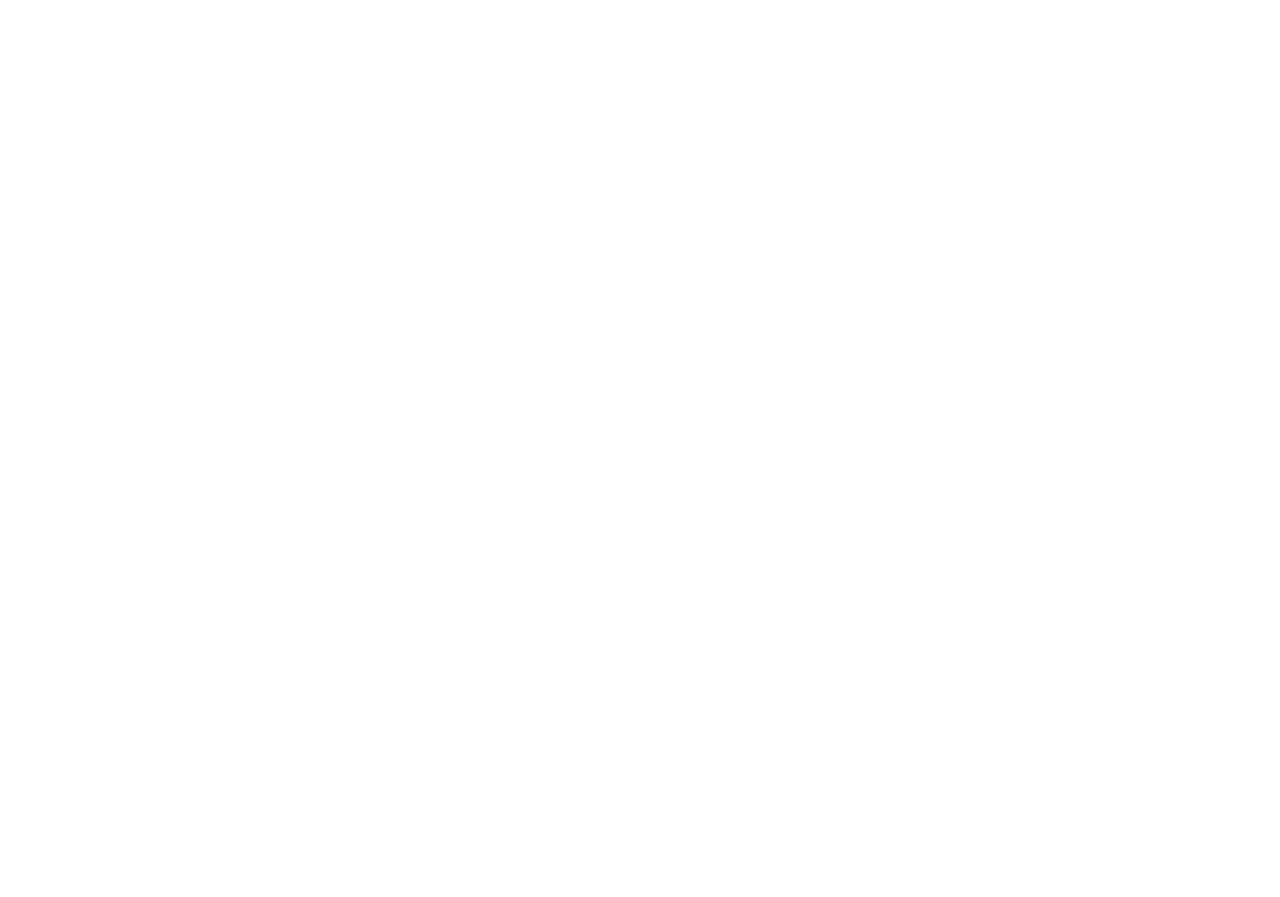
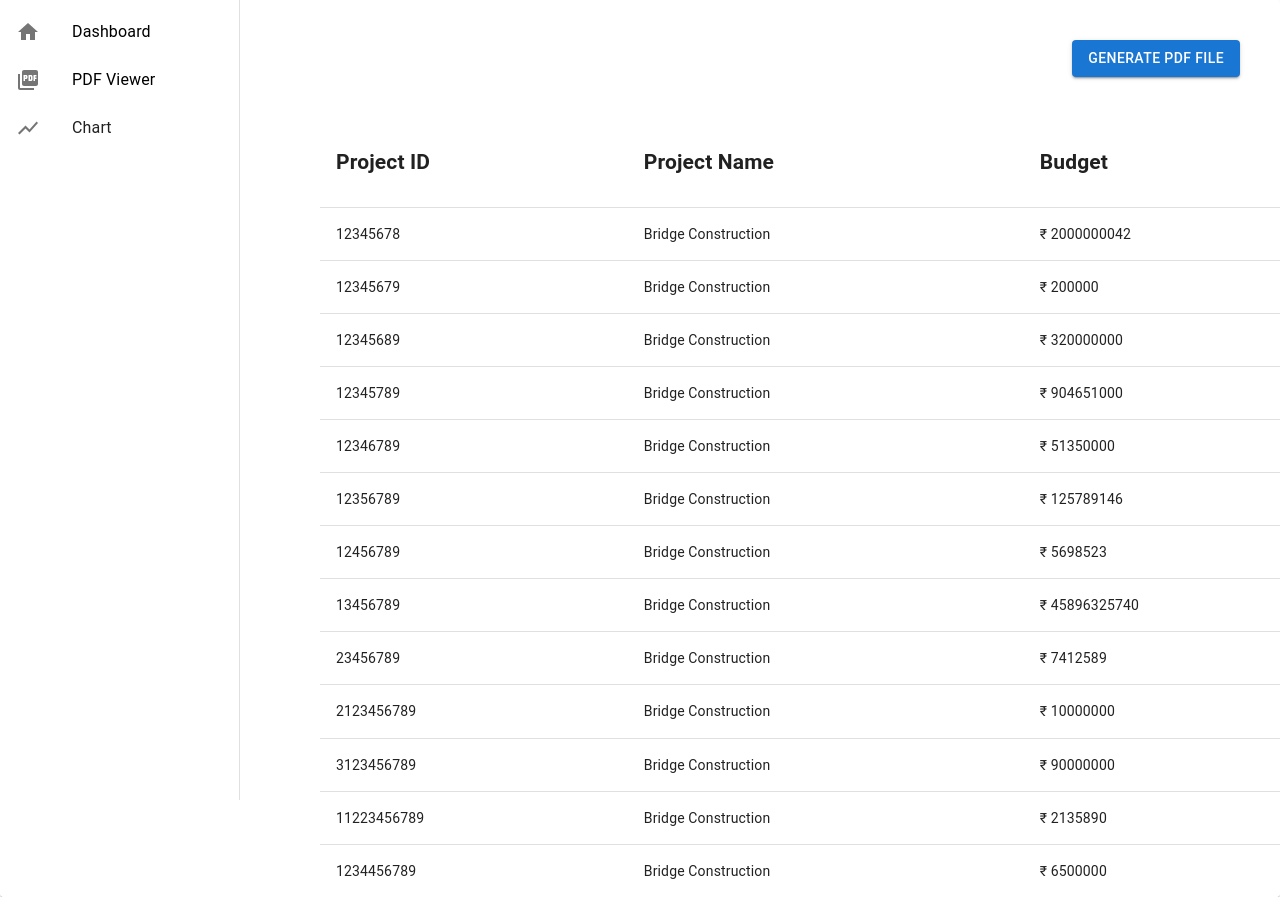
Before and after one commit to Ayushak18/bhumio-react-assignment, a React (Create React App) app: page /report/pdf-report in a window 1280 px wide. Before the commit this address had no page. Before the commit the page ends 800 px from the top, so only its background shows below. Built offline with nearby package versions, Linux system fonts and the light colour scheme.

Commit message:
pdf page added along with table

```diff
--- a/src/App.js
+++ b/src/App.js
@@ -2,6 +2,7 @@
 import { Routes, Route } from "react-router-dom";
 import Dashboard from "./pages/Dashboard";
 import SingleProject from "./pages/SingleProject";
+import PdfReportPage from "./pages/PdfReportPage";
 
 function App() {
   return (
@@ -9,6 +10,7 @@
       <Routes>
         <Route path="/dashboard" element={<Dashboard />}></Route>
         <Route path="/project/:id" element={<SingleProject />}></Route>
+        <Route path="/report/pdf-report" element={<PdfReportPage />}></Route>
       </Routes>
     </>
   );
--- a/src/components/SideNavBar.js
+++ b/src/components/SideNavBar.js
@@ -44,7 +44,7 @@
               </ListItemButton>
             </ListItem>
           </Link>
-          <Link to="/project">
+          <Link to="/report/pdf-report">
             <ListItem key="PDF Viewer" disablePadding>
               <ListItemButton>
                 <ListItemIcon>{<PictureAsPdfIcon />}</ListItemIcon>
--- /dev/null
+++ b/src/components/pdfPageTable.js
@@ -0,0 +1,57 @@
+import * as React from "react";
+import Table from "@mui/material/Table";
+import TableBody from "@mui/material/TableBody";
+import TableCell from "@mui/material/TableCell";
+import TableContainer from "@mui/material/TableContainer";
+import TableHead from "@mui/material/TableHead";
+import TableRow from "@mui/material/TableRow";
+import Paper from "@mui/material/Paper";
+import data from "../data/dummyData.json";
+import Button from "@mui/material/Button";
+import { Box } from "@mui/system";
+
+export default function PDFPageTable() {
+  return (
+    <TableContainer component={Paper}>
+      <Box
+        sx={{
+          display: "flex",
+          justifyContent: "flex-end",
+          mt: 5,
+          mr: 5,
+        }}
+      >
+        <Button variant="contained">Generate PDF File</Button>
+      </Box>
+      <Table sx={{ width: "80%", ml: 40, mt: 5 }} aria-label="simple table">
+        <TableHead>
+          <TableRow>
+            <TableCell>
+              <h2>Project ID</h2>
+            </TableCell>
+            <TableCell>
+              <h2>Project Name</h2>
+            </TableCell>
+            <TableCell>
+              <h2>Budget</h2>
+            </TableCell>
+          </TableRow>
+        </TableHead>
+        <TableBody>
+          {data.map((singleProject) => (
+            <TableRow
+              key={singleProject.id}
+              sx={{ "&:last-child td, &:last-child th": { border: 0 } }}
+            >
+              <TableCell component="th" scope="row">
+                {singleProject.id}
+              </TableCell>
+              <TableCell>{singleProject.name}</TableCell>
+              <TableCell>{"₹ " + singleProject.budget}</TableCell>
+            </TableRow>
+          ))}
+        </TableBody>
+      </Table>
+    </TableContainer>
+  );
+}
--- /dev/null
+++ b/src/pages/PdfReportPage.js
@@ -0,0 +1,13 @@
+import SideNavBar from "../components/SideNavBar";
+import PDFPageTable from "../components/pdfPageTable";
+
+function PdfReportPage() {
+  return (
+    <>
+      <SideNavBar />
+      <PDFPageTable />
+    </>
+  );
+}
+
+export default PdfReportPage;
```
